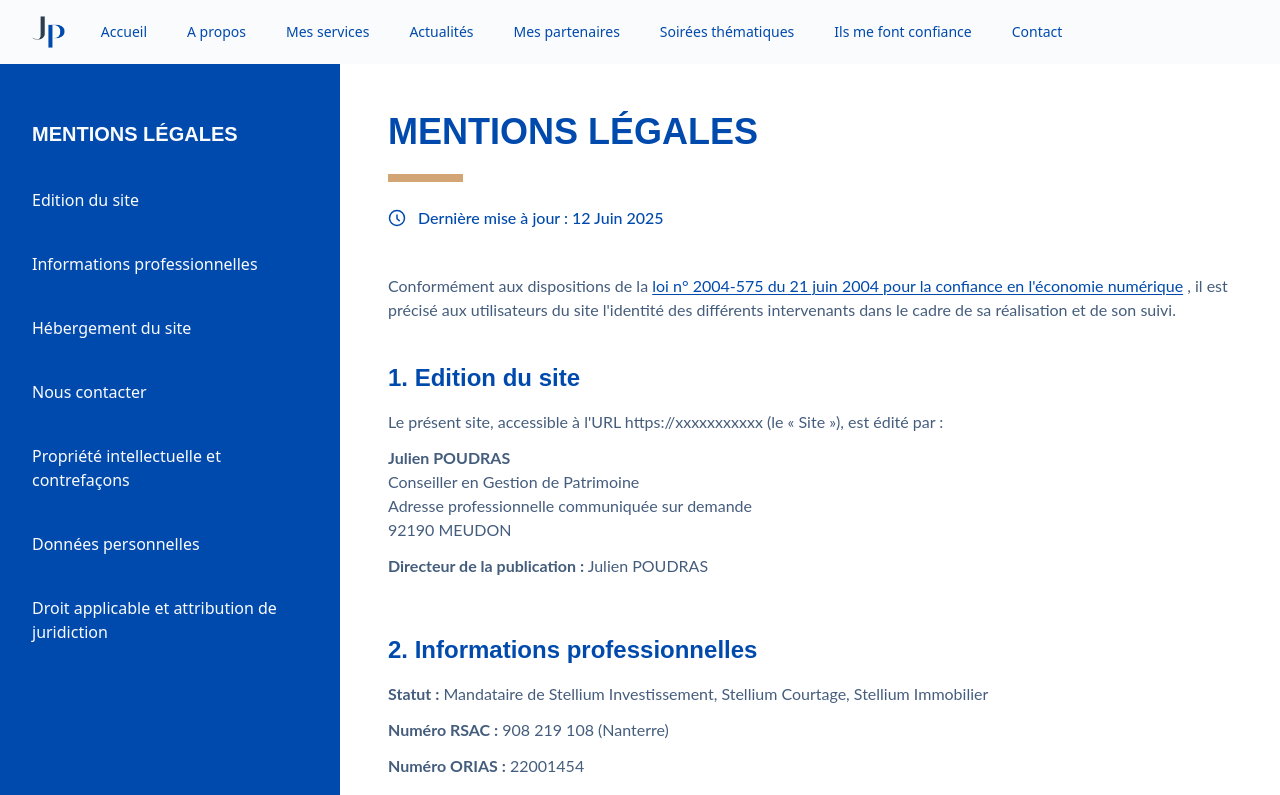
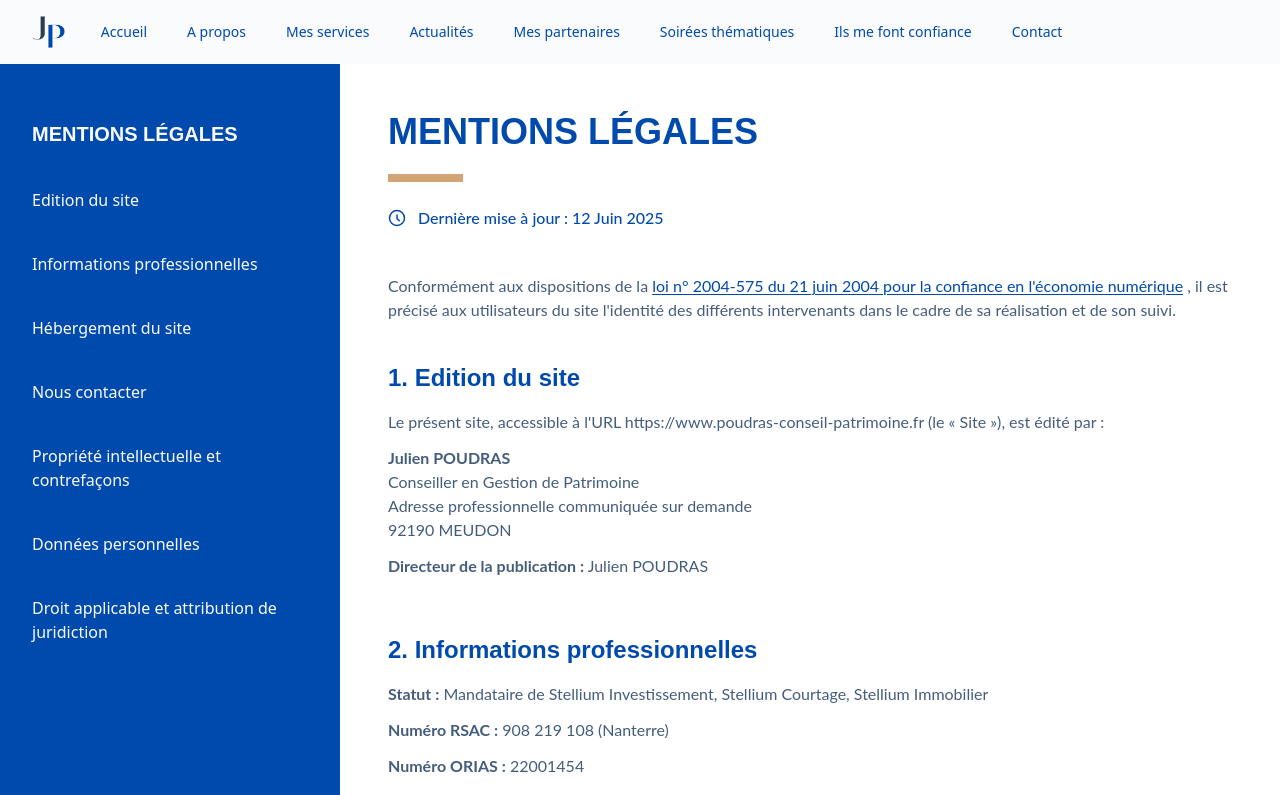
Before and after one commit to GhislaineAybram/cgp, an Angular app: page /legal in a window 1280 px wide. Shown: the top 795 px of the page. Built offline with nearby package versions, Linux system fonts and the light colour scheme; no server answers.

Commit message:
website domain added

```diff
--- a/src/app/features/legal/legal.component.html
+++ b/src/app/features/legal/legal.component.html
@@ -1,5 +1,5 @@
-<section class="w-full relative overflow-hidden">
-  <div class="">
+<section class="w-full relative overflow-hidden bg-white-light">
+  <div>
     <div class="flex flex-col md:flex-row w-full gap-0 min-h-screen">
       <!-- Colonne de navigation - Fond bleu -->
       <div class="w-full md:max-w-[340px] bg-blue-medium p-6 md:p-8">
@@ -73,7 +73,7 @@
               </h2>
               <div class="space-y-3">
                 <p class="font-normal text-base leading-6 color-grey-dark">
-                  Le présent site, accessible à l'URL https://xxxxxxxxxxx (le « Site »), est édité par :
+                  Le présent site, accessible à l'URL https://www.poudras-conseil-patrimoine.fr (le « Site »), est édité par :
                 </p>
                 <p class="font-normal text-base leading-6 color-grey-dark">
                   <strong>Julien POUDRAS</strong><br>
```
